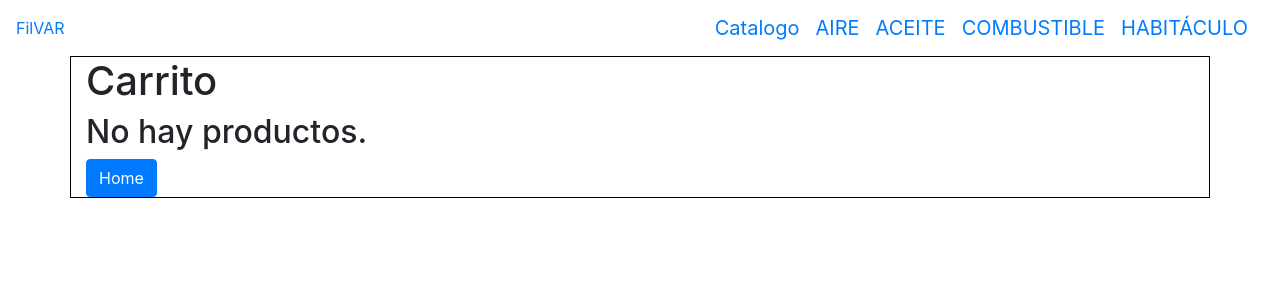
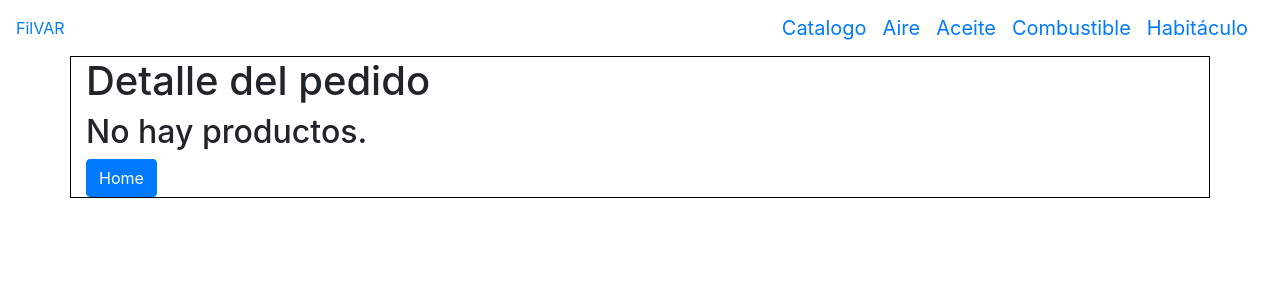
Before and after one commit to miguelzurita/reactjs_ecommerce, a React (Create React App) app: page /cart in a window 1280 px wide. Shown: the top 300 px of the page. Built offline with nearby package versions, Linux system fonts and the light colour scheme.

Commit message:
+ Ajustando estilos

```diff
--- a/src/components/Cart/Cart.js
+++ b/src/components/Cart/Cart.js
@@ -66,7 +66,7 @@ const Cart = () => {
 			.add(newOrder)
 			.then(({id}) => {
 				// setLoading(true);
-				console.log("orden creada:"+ id);
+				console.log("orden creada:" + id);
 				setIdOrder(id)
 				updateStock(db);
 
@@ -90,7 +90,9 @@ const Cart = () => {
 		<Container>
 			<Row>
 				<Col>
-					<h1>Carrito</h1>
+					<h1>Detalle del pedido</h1>
+					<Container>
+						<Row>
 							{context.products.length === 0 ? (
 								<div className="empty-cart">
 									<h2>No hay productos.</h2>
@@ -99,16 +101,18 @@ const Cart = () => {
 									</Link>
 								</div>
 							) : (
+								<React.Fragment>
+									<Col>
 										<ListGroup>
 											{context.products.map((item) => (
 												<ListGroup.Item key={item.id}>
 													<Row className="align-items-center">
-										<Col xs={2} className="text-center">
+														<Col xs={3} className="text-center">
 															<Button variant="danger" onClick={() => context.removeProduct(item.id)}>Eliminar</Button>
 															<br/>
 															<i>{item.quantity} unidades</i>
 														</Col>
-										<Col xs={3} className="text-center">
+														<Col xs={4} className="text-center">
 															<img src={item.pictureUrl} alt={item.title}/>
 														</Col>
 														<Col>
@@ -120,12 +124,12 @@ const Cart = () => {
 													</Row>
 												</ListGroup.Item>
 											))}
-							<h2>Cantidad: {context.getQuantity()}</h2>
-							<h2>Total: ${context.getTotal()}</h2>
-							<br/>
-
+											<h4>Cantidad: {context.getQuantity()}</h4>
+											<h4>Total: ${context.getTotal()}</h4>
+										</ListGroup>
+									</Col>
+									<Col>
 										<h2>Datos del comprador</h2>
-
 										<Form>
 											<Form.Group controlId="name">
 												<Form.Label>Nombre</Form.Label>
@@ -147,9 +151,11 @@ const Cart = () => {
 											<Button disabled={!disabled} variant="success" onClick={finish}>Confirmar Compra</Button>
 											{idOrder && <div>Tu orden generada: {idOrder}</div>}
 										</Form>
-
-						</ListGroup>
+									</Col>
+								</React.Fragment>
 							)}
+						</Row>
+					</Container>
 				</Col>
 			</Row>
 
--- a/src/components/Item/Item.js
+++ b/src/components/Item/Item.js
@@ -4,11 +4,11 @@ import Col from "react-bootstrap/Col";
 
 const Item = ({item}) => {
 	return (
-		<Col>
+		<Col className="col-sm-3 text-center">
 			<Link to={`/item/${item.id}`}>
-				<div>{item.title}</div>
-				<div>{item.price}</div>
-				<img src={item.pictureUrl} alt={item.description}/>
+				<h4>{item.title}</h4>
+				<img src={item.pictureUrl} alt={item.description} className="img-fluid"/>
+				<h5>$ {item.price}</h5>
 			</Link>
 		</Col>
 	);
--- a/src/components/ItemList/ItemListContainer.js
+++ b/src/components/ItemList/ItemListContainer.js
@@ -78,11 +78,11 @@ const ItemListContainer = () => {
 	return (
 
 		<Container>
-			<Row>
+			{/*<Row>
 				<h3>
 					Catalogo: {idCategory}
 				</h3>
-			</Row>
+			</Row>*/}
 
 			<ItemList items={products}/>
 
--- a/src/components/Navbar/Navbar.js
+++ b/src/components/Navbar/Navbar.js
@@ -19,16 +19,16 @@ export const Navbar = () => {
 					<p className="menu-item">Catalogo</p>
 				</NavLink>
 				<NavLink to={`/category/1`}>
-					<p className="menu-item">AIRE</p>
+					<p className="menu-item">Aire</p>
 				</NavLink>
 				<NavLink to={`/category/2`}>
-					<p className="menu-item">ACEITE</p>
+					<p className="menu-item">Aceite</p>
 				</NavLink>
 				<NavLink to={`/category/3`}>
-					<p className="menu-item">COMBUSTIBLE</p>
+					<p className="menu-item">Combustible</p>
 				</NavLink>
 				<NavLink to={`/category/4`}>
-					<p className="menu-item">HABITÁCULO</p>
+					<p className="menu-item">Habitáculo</p>
 				</NavLink>
 				{
 					cartContext.products.length > 0 && (
```
Lines whose indentation alone changed are shown as unchanged.
